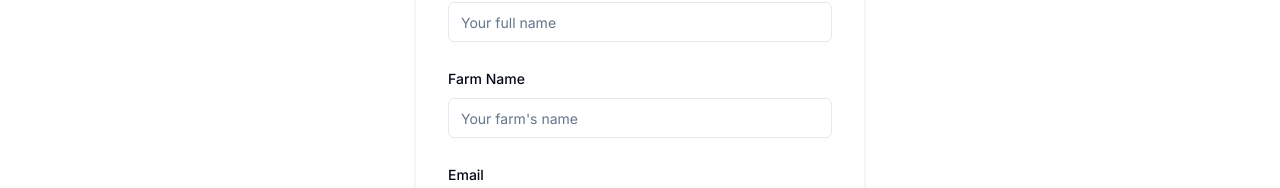
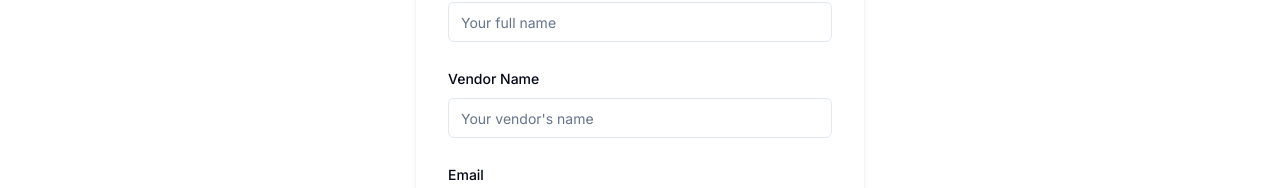
Before and after one commit to tjfrye23/market-fresh-finds-online, a React (Vite) app: page /farmer-onboarding in a window 1280 px wide. Shown: the part 510-698 px from the top of the page. Built offline with nearby package versions, Linux system fonts and the light colour scheme.

Commit message:
Rename "Farm Name" to "Vendor Name"
Rename the label and input field for farm name to vendor name on the farmer onboarding page.

```diff
--- a/src/pages/FarmerOnboarding.tsx
+++ b/src/pages/FarmerOnboarding.tsx
@@ -67,12 +67,12 @@ const FarmerOnboarding = () => {
           </div>
 
           <div className="space-y-2">
-            <Label htmlFor="farmName">Farm Name</Label>
+            <Label htmlFor="farmName">Vendor Name</Label>
             <Input
               id="farmName"
               value={farmName}
               onChange={(e) => setFarmName(e.target.value)}
-              placeholder="Your farm's name"
+              placeholder="Your vendor's name"
               required
             />
           </div>
```
